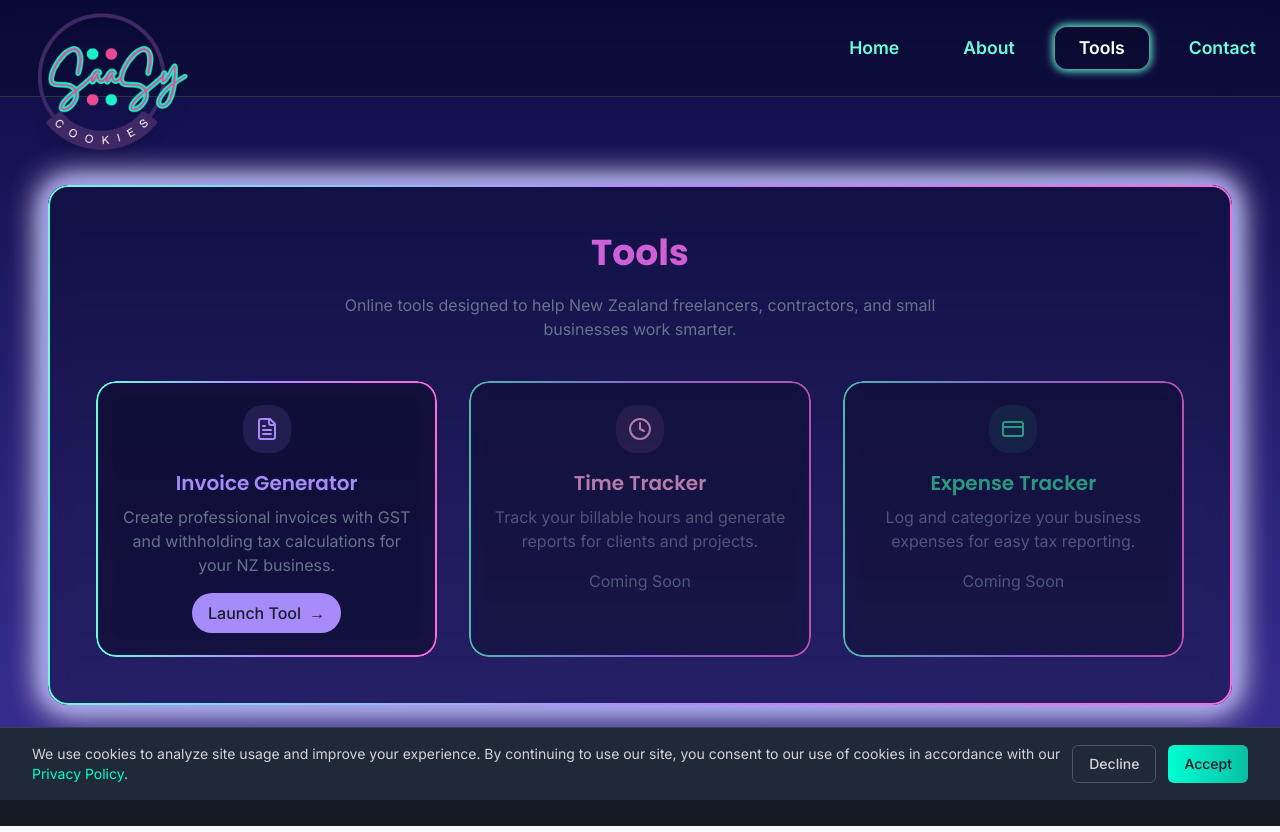
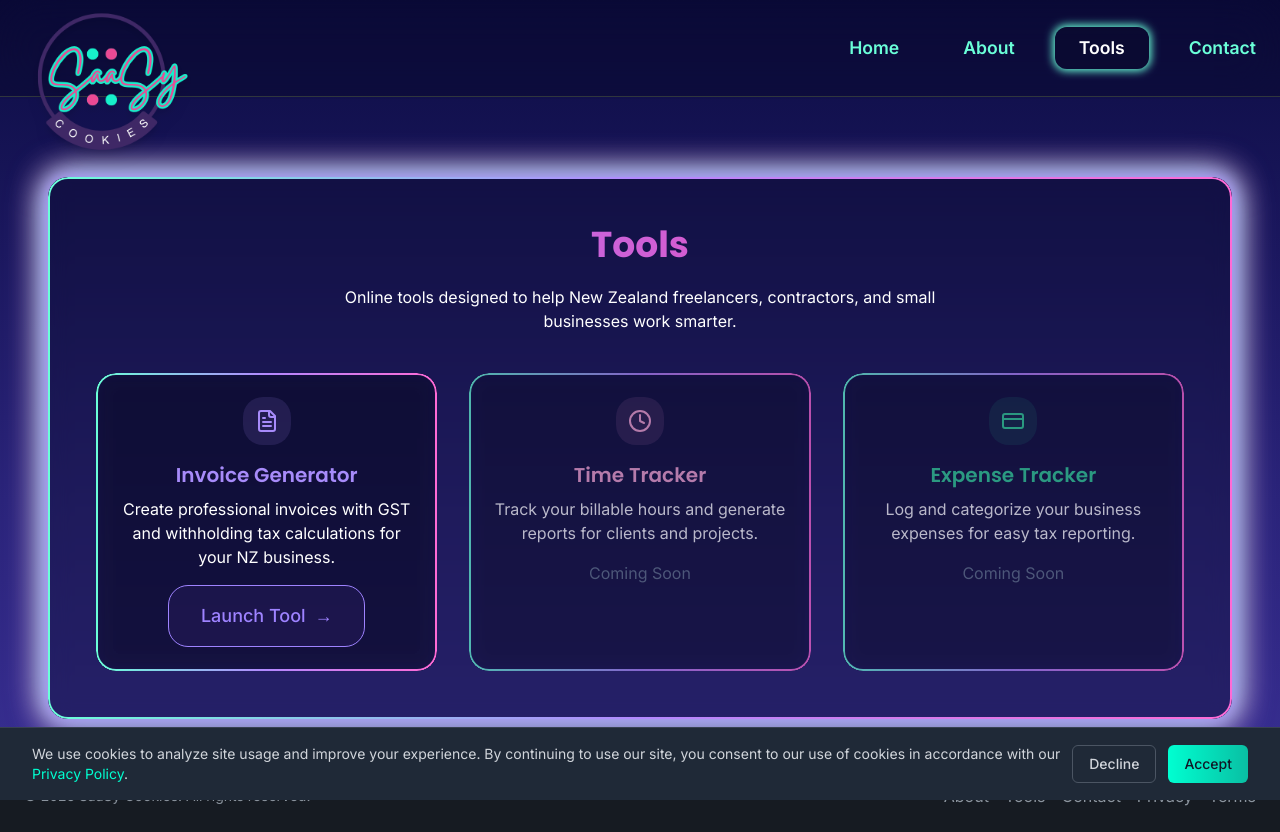
Before and after one commit to msbenioni/saasycookies, a React (Vite) app: page /tools in a window 1280 px wide. Built offline with nearby package versions, Linux system fonts and the light colour scheme.

Commit message:
created shared button components

```diff
--- /dev/null
+++ b/src/components/SaasyCtaButton.tsx
@@ -0,0 +1,22 @@
+import React from "react";
+import { Link } from "react-router-dom";
+
+interface SaasyCtaButtonProps {
+  to: string;
+  children: React.ReactNode;
+  className?: string;
+  [key: string]: any;
+}
+
+// For bold/primary CTA buttons like "Get Started"
+const SaasyCtaButton: React.FC<SaasyCtaButtonProps> = ({ to, children, className = "", ...props }) => (
+  <Link
+    to={to}
+    className={`saasy-button-cta px-8 py-4 text-lg font-medium rounded-md ${className}`}
+    {...props}
+  >
+    {children}
+  </Link>
+);
+
+export default SaasyCtaButton;
--- /dev/null
+++ b/src/components/SaasySoftButton.tsx
@@ -0,0 +1,22 @@
+import React from "react";
+import { Link } from "react-router-dom";
+
+interface SaasySoftButtonProps {
+  to: string;
+  children: React.ReactNode;
+  className?: string;
+  [key: string]: any;
+}
+
+// For secondary/soft CTA buttons like "Learn More About Us"
+const SaasySoftButton: React.FC<SaasySoftButtonProps> = ({ to, children, className = "", ...props }) => (
+  <Link
+    to={to}
+    className={`saasy-button-soft-cta px-8 py-4 text-lg font-medium rounded-md ${className}`}
+    {...props}
+  >
+    {children}
+  </Link>
+);
+
+export default SaasySoftButton;
--- a/src/pages/AboutPage.tsx
+++ b/src/pages/AboutPage.tsx
@@ -1,7 +1,7 @@
 import React, { useState } from 'react';
 import { X } from 'lucide-react';
-import { Link } from 'react-router-dom';
 import GlassCard from '../components/GlassCard';
+import SaasyCtaButton from '../components/SaasyCtaButton';
 
 const AboutPage: React.FC = () => {
   const [isModalOpen, setIsModalOpen] = useState(false);
@@ -112,13 +112,10 @@ const AboutPage: React.FC = () => {
                 <li>Ongoing tech support plans</li>
                 <li>Free business tools like our invoice generator</li>
               </ul>
-              <div className="text-center">
-                <Link
-                  to="/contact"
-                  className="saasy-button-primary"
-                >
+              <div className="text-left">
+                <SaasyCtaButton to="/contact">
                   Get in Touch
-                </Link>
+                </SaasyCtaButton>
               </div>
             </section>
             <section>
@@ -126,13 +123,10 @@ const AboutPage: React.FC = () => {
               <p className="mb-6 text-[var(--nav-text)]">
                 SaaSy Cookies is just getting started. We're excited to continue growing our services to better support New Zealand's small business community. If you have ideas for how we can help your business with its tech needs, we'd love to hear from you!
               </p>
-              <div className="text-center">
-                <button
-                  onClick={() => setIsModalOpen(true)}
-                  className="saasy-button-secondary"
-                >
+              <div className="text-left">
+                <SaasyCtaButton to="#" onClick={() => setIsModalOpen(true)}>
                   Share Your Ideas
-                </button>
+                </SaasyCtaButton>
               </div>
             </section>
           </div>
--- a/src/pages/ContactPage.tsx
+++ b/src/pages/ContactPage.tsx
@@ -1,6 +1,7 @@
 import React, { useState } from 'react';
 import { Mail, Phone, MessageSquare } from 'lucide-react';
 import GlassCard from '../components/GlassCard';
+import SaasyCtaButton from '../components/SaasyCtaButton';
 
 const ContactPage: React.FC = () => {
   const [formData, setFormData] = useState({
@@ -93,9 +94,9 @@ const ContactPage: React.FC = () => {
             <textarea name="message" value={formData.message} onChange={handleInputChange} required placeholder="How can we help?" className="saasy-input min-h-[60px] w-full text-black" />
           </div>
           <div className="flex justify-center mt-2">
-            <button type="submit" className="saasy-button-primary w-full md:w-auto" disabled={isSubmitting}>
-              {isSubmitting ? 'Sending...' : 'Send Message'}
-            </button>
+            <SaasyCtaButton to="#" as="button" type="submit" className="w-full md:w-auto" disabled={isSubmitting}>
+  {isSubmitting ? 'Sending...' : 'Send Message'}
+</SaasyCtaButton>
           </div>
           {submitted && (
             <div className="text-green-400 mt-2 text-center">Thank you! We'll be in touch soon.</div>
--- a/src/pages/HomePage.tsx
+++ b/src/pages/HomePage.tsx
@@ -1,6 +1,8 @@
 import React from 'react';
 import { Link } from 'react-router-dom';
 import GlassCard from '../components/GlassCard';
+import SaasyCtaButton from '../components/SaasyCtaButton';
+import SaasySoftButton from '../components/SaasySoftButton';
 
 const HomePage: React.FC = () => {
   return (
@@ -17,18 +19,8 @@ const HomePage: React.FC = () => {
               We provide cloud services and software solutions tailored for local legends running real NZ businesses.
             </p>
             <div className="flex flex-wrap gap-4">
-              <Link
-                to="/contact"
-                className="saasy-button-cta px-8 py-4 text-lg font-medium rounded-md"
-              >
-                Get Started
-              </Link>
-              <Link
-                to="/about"
-                className="saasy-button-soft-cta px-8 py-4 text-lg font-medium rounded-md"
-              >
-                Learn More About Us
-              </Link>
+              <SaasyCtaButton to="/contact">Get Started</SaasyCtaButton>
+              <SaasySoftButton to="/about">Learn More About Us</SaasySoftButton>
             </div>
           </div>
           <div className="md:w-1/2 flex justify-center">
--- a/src/pages/tools/ToolsPage.tsx
+++ b/src/pages/tools/ToolsPage.tsx
@@ -1,7 +1,7 @@
 import React from 'react';
-import { Link } from 'react-router-dom';
 import { FileText, Clock, CreditCard } from 'lucide-react';
 import GlassCard from '../../components/GlassCard';
+import SaasySoftButton from '../../components/SaasySoftButton';
 
 const ToolsPage: React.FC = () => {
   const tools = [
@@ -35,11 +35,11 @@ const ToolsPage: React.FC = () => {
   ];
 
   return (
-    <div className="max-w-7xl mx-auto px-3 sm:px-4 lg:px-6 py-4">
+    <div className="max-w-7xl mx-auto px-3 sm:px-4 lg:px-6 py-2">
       <GlassCard className="p-8 md:p-12">
         <div className="mb-10 text-center">
           <h1 className="text-4xl font-heading font-bold mb-4 gradient-heading">Tools</h1>
-          <p className="text-text-secondary max-w-2xl mx-auto">
+          <p className="text-white max-w-2xl mx-auto">
             Online tools designed to help New Zealand freelancers, contractors, and small businesses work smarter.
           </p>
         </div>
@@ -57,17 +57,13 @@ const ToolsPage: React.FC = () => {
                 <div style={{ color: tool.color }}>{tool.icon}</div>
               </div>
               <h3 className="text-xl font-heading font-semibold mb-2 heading-secondary" style={{ color: tool.color }}>{tool.name}</h3>
-              <p className="text-text-secondary mb-4">
+              <p className="text-white mb-4">
                 {tool.description}
               </p>
               {tool.available ? (
-                <Link
-                  to={tool.path}
-                  className="saasy-button-primary"
-                  style={{ backgroundColor: tool.color, color: '#181e2a' }}
-                >
-                  Launch Tool <span className="ml-1">→</span>
-                </Link>
+                <SaasySoftButton to={tool.path}>
+  Launch Tool <span className="ml-1">→</span>
+</SaasySoftButton>
               ) : (
                 <span className="inline-flex items-center text-text-secondary">
                   Coming Soon
```
